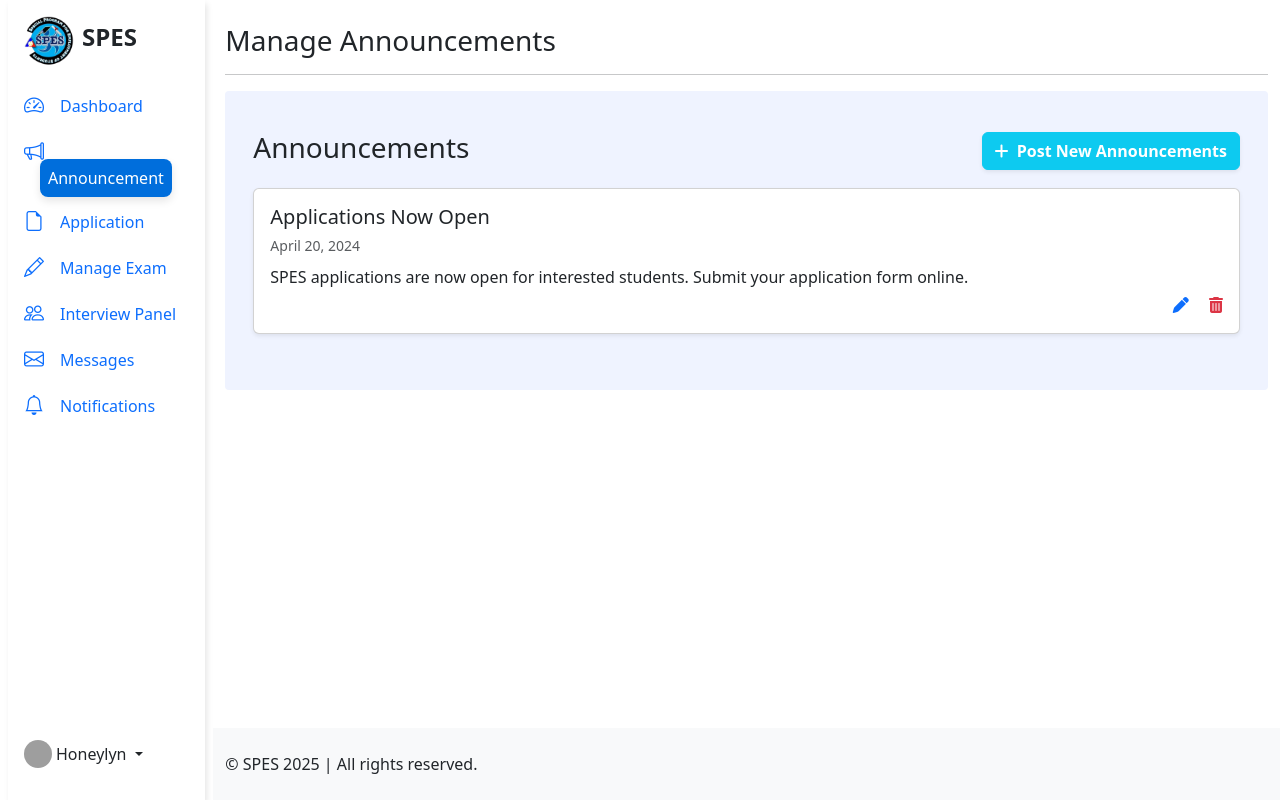
After one commit to jericwin/SPES, a Flask app: page /admin/announcements in a window 1280 px wide. The commit adds this page. Run offline with Flask 3, Linux system fonts and the light colour scheme; grey boxes are pictures that could not be loaded.

Commit message:
Add announcements page and update navigation links

```diff
--- a/app.py
+++ b/app.py
@@ -22,6 +22,11 @@ def new_applicants_notifications():
 def admin_dashboard():
     return render_template('admin/dashboard.html')
 
+# announcements
+@app.route('/admin/announcements')
+def admin_announcements():
+    return render_template('admin/announcements.html')
+
 # admin applicantions.html
 @app.route('/admin/applications')
 def admin_applications():
--- /dev/null
+++ b/templates/admin/announcements.html
@@ -0,0 +1,351 @@
+<!DOCTYPE html>
+<html lang="en">
+  <head>
+    <meta charset="UTF-8" />
+    <meta name="viewport" content="width=device-width, initial-scale=1.0" />
+    <link rel="icon" href="/static/images/spes-logo.png" type="image/png" />
+    <title>DigiSPES</title>
+    <link
+      rel="stylesheet"
+      href="https://cdnjs.cloudflare.com/ajax/libs/font-awesome/6.4.0/css/all.min.css"
+    />
+    <link
+      rel="stylesheet"
+      href="https://cdn.jsdelivr.net/npm/bootstrap@5.3.0-alpha1/dist/css/bootstrap.min.css"
+    />
+    <link
+      rel="stylesheet"
+      href="https://cdn.jsdelivr.net/npm/bootstrap-icons@1.10.3/font/bootstrap-icons.css"
+    />
+    <style>
+      /* this is needed to make the content scrollable on larger screens */
+      @media (min-width: 576px) {
+        .h-sm-100 {
+          height: 100%;
+        }
+      }
+
+      .spes-logo-img {
+        width: 50px;
+      }
+      #logo-name {
+        margin-left: 0.5rem;
+        font-size: 1.5rem;
+        font-weight: bold;
+      }
+      #sidebar {
+        box-shadow: 2px 4px 6px rgba(0, 0, 0, 0.1);
+      }
+      #card-body {
+        background-color: #006edc;
+        border-radius: 0.5rem;
+        box-shadow: 0 4px 8px rgba(0, 0, 0, 0.1);
+      }
+      .card-link {
+        text-decoration: none;
+        padding: 0.7rem 1rem;
+        border-radius: 0.5rem;
+        border: 1px solid white;
+        background-color: white;
+
+        &:hover {
+          background-color: #006edc;
+          color: white;
+          border: 1px solid white;
+        }
+      }
+      .main-container {
+        background-color: rgb(239, 243, 255);
+        padding: 1rem;
+        border-radius: 0.25rem;
+      }
+      #sidebar-active {
+        background-color: #006edc;
+        color: white;
+        border-radius: 0.5rem;
+        box-shadow: 0 4px 8px rgba(0, 0, 0, 0.1);
+        transition: background-color 0.3s ease, color 0.3s ease;
+        padding: 0.5rem 0.5rem;
+      }
+    </style>
+  </head>
+  <body>
+    <!-- sidebar boostrap 5-->
+
+    <div class="container-fluid overflow-hidden">
+      <div class="row vh-100 overflow-auto">
+        <div
+          class="col-12 col-sm-3 col-xl-2 px-sm-2 px-0 bg-white d-flex sticky-top"
+        >
+          <div
+            class="d-flex flex-sm-column flex-row flex-grow-1 align-items-center align-items-sm-start px-3 pt-2 text-dark pb-2"
+            id="sidebar"
+          >
+            <a
+              href="/"
+              class="d-flex align-items-center pb-sm-3 mb-md-0 me-md-auto text-dark text-decoration-none"
+            >
+              <span class="fs-5 mt-2"
+                ><img
+                  src="/static/images/spes-logo.png"
+                  alt=""
+                  srcset=""
+                  class="spes-logo-img"
+                /><span class="d-none d-sm-inline" id="logo-name"
+                  >SPES</span
+                ></span
+              >
+            </a>
+            <ul
+              class="nav nav-pills flex-sm-column flex-row flex-nowrap flex-shrink-1 flex-sm-grow-0 flex-grow-1 mb-sm-auto mb-0 justify-content-center align-items-center align-items-sm-start"
+              id="menu"
+            >
+              <li>
+                <a
+                  href="{{ url_for('admin_dashboard') }}"
+                  class="nav-link px-sm-0 px-2"
+                >
+                  <i class="fs-5 bi-speedometer2"></i
+                  ><span class="ms-3 d-none d-sm-inline" id="">Dashboard</span>
+                </a>
+              </li>
+              <li>
+                <a href="#" class="nav-link px-sm-0 px-2">
+                  <i class="fs-5 bi-megaphone"></i
+                  ><span class="ms-3 d-none d-sm-inline" id="sidebar-active"
+                    >Announcement</span
+                  >
+                </a>
+              </li>
+              <li>
+                <a
+                  href="{{ url_for('admin_applications') }}"
+                  class="nav-link px-sm-0 px-2"
+                >
+                  <i class="fs-5 bi-file-earmark"></i
+                  ><span class="ms-3 d-none d-sm-inline" id=""
+                    >Application</span
+                  >
+                </a>
+              </li>
+              <li>
+                <a href="#" class="nav-link px-sm-0 px-2">
+                  <i class="fs-5 bi-pencil"></i
+                  ><span class="ms-3 d-none d-sm-inline">Manage Exam</span>
+                </a>
+              </li>
+              <li>
+                <a href="#" class="nav-link px-sm-0 px-2">
+                  <i class="fs-5 bi-people"></i
+                  ><span class="ms-3 d-none d-sm-inline">Interview Panel</span>
+                </a>
+              </li>
+              <li>
+                <a href="#" class="nav-link px-sm-0 px-2">
+                  <i class="fs-5 bi-envelope"></i
+                  ><span class="ms-3 d-none d-sm-inline" id="">Messages</span>
+                </a>
+              </li>
+              <li>
+                <a href="#" class="nav-link px-sm-0 px-2">
+                  <i class="fs-5 bi-bell"></i
+                  ><span class="ms-3 d-none d-sm-inline">Notifications</span>
+                </a>
+              </li>
+              <li class="dropdown d-sm-none">
+                <a
+                  href="#"
+                  class="nav-link dropdown-toggle px-sm-0 px-1"
+                  id="dropdown"
+                  data-bs-toggle="dropdown"
+                  aria-expanded="false"
+                >
+                  <i class="fs-5 bi-list"></i
+                  ><span class="ms-3 d-none d-sm-inline"></span>
+                </a>
+                <ul
+                  class="dropdown-menu dropdown-menu-dark text-small shadow"
+                  aria-labelledby="dropdown"
+                >
+                  <li><a class="dropdown-item" href="#">Dashboard</a></li>
+                  <li><a class="dropdown-item" href="#">Messages</a></li>
+                  <li><a class="dropdown-item" href="#">Profile</a></li>
+                  <li>
+                    <hr class="dropdown-divider" />
+                  </li>
+                  <li><a class="dropdown-item" href="#">Sign out</a></li>
+                </ul>
+              </li>
+            </ul>
+            <div
+              class="dropdown py-sm-4 mt-sm-auto ms-auto ms-sm-0 flex-shrink-1"
+            >
+              <a
+                href="#"
+                class="d-flex align-items-center text-dark text-decoration-none dropdown-toggle"
+                id="dropdownUser1"
+                data-bs-toggle="dropdown"
+                aria-expanded="false"
+              >
+                <img
+                  src="https://github.com/mdo.png"
+                  alt="hugenerd"
+                  width="28"
+                  height="28"
+                  class="rounded-circle"
+                />
+                <span class="d-none d-sm-inline mx-1">Honeylyn</span>
+              </a>
+              <ul
+                class="dropdown-menu dropdown-menu-dark text-small shadow"
+                aria-labelledby="dropdownUser1"
+              >
+                <li><a class="dropdown-item" href="#">Settings</a></li>
+                <li><a class="dropdown-item" href="#">Profile</a></li>
+                <li>
+                  <hr class="dropdown-divider" />
+                </li>
+                <li><a class="dropdown-item" href="#">Sign out</a></li>
+              </ul>
+            </div>
+          </div>
+        </div>
+        <div class="col d-flex flex-column h-sm-100">
+          <main class="row overflow-auto">
+            <div class="col pt-4">
+              <h3>Manage Announcements</h3>
+              <hr />
+              <div class="main-container">
+                <!-- <h3>Welcome, Honeylyn!</h3>
+                bootstrap card -->
+                <div class="container py-4">
+                  <div
+                    class="d-flex justify-content-between align-items-center mb-3"
+                  >
+                    <h3>Announcements</h3>
+                    <button
+                      class="btn btn-info text-white fw-semibold shadow-sm"
+                      data-bs-toggle="modal"
+                      data-bs-target="#newAnnouncementModal"
+                    >
+                      <i class="fas fa-plus me-1"></i> Post New Announcements
+                    </button>
+                  </div>
+
+                  <!-- Example Announcement Card -->
+                  <div class="card mb-3 shadow-sm">
+                    <div class="card-body">
+                      <h5 class="card-title mb-1">Applications Now Open</h5>
+                      <small class="text-muted">April 20, 2024</small>
+                      <p class="card-text mt-2 mb-1">
+                        SPES applications are now open for interested students.
+                        Submit your application form online.
+                      </p>
+                      <div class="text-end">
+                        <a href="#" class="text-primary me-3"
+                          ><i class="fas fa-pen"></i
+                        ></a>
+                        <a href="#" class="text-danger"
+                          ><i class="fas fa-trash-alt"></i
+                        ></a>
+                      </div>
+                    </div>
+                  </div>
+                </div>
+              </div>
+            </div>
+          </main>
+          <footer class="row bg-light py-4 mt-auto">
+            <div class="col">&copy SPES 2025 | All rights reserved.</div>
+          </footer>
+        </div>
+      </div>
+    </div>
+    <!-- Modal -->
+    <div
+      class="modal fade"
+      id="newAnnouncementModal"
+      tabindex="-1"
+      aria-labelledby="newAnnouncementLabel"
+      aria-hidden="true"
+    >
+      <div class="modal-dialog modal-lg">
+        <div class="modal-content shadow-sm">
+          <div class="modal-header">
+            <h5 class="modal-title" id="newAnnouncementLabel">
+              Post New Announcement
+            </h5>
+            <button
+              type="button"
+              class="btn-close"
+              data-bs-dismiss="modal"
+              aria-label="Close"
+            ></button>
+          </div>
+          <div class="modal-body">
+            <form>
+              <!-- Audience Selection -->
+              <div class="form-floating mb-3">
+                <select class="form-select" id="targetAudience" required>
+                  <option selected disabled>Select audience</option>
+                  <option>New Applicants</option>
+                  <option>Old Applicants</option>
+                  <option>All</option>
+                </select>
+                <label for="targetAudience">Target Audience</label>
+              </div>
+
+              <!-- Title -->
+              <div class="form-floating mb-3">
+                <input
+                  type="text"
+                  class="form-control"
+                  id="announcementTitle"
+                  placeholder="Enter announcement title"
+                  required
+                />
+                <label for="announcementTitle">Announcement Title</label>
+              </div>
+
+              <!-- Description -->
+              <div class="mb-3">
+                <label class="form-label">Description</label>
+                <textarea
+                  class="form-control"
+                  rows="4"
+                  placeholder="Enter announcement details..."
+                  required
+                ></textarea>
+              </div>
+
+              <!-- Date -->
+              <div class="form-floating mb-3">
+                <input
+                  type="date"
+                  class="form-control"
+                  id="announcementDate"
+                  required
+                />
+                <label for="announcementDate">Date</label>
+              </div>
+
+              <!-- File/Image -->
+              <div class="mb-3">
+                <label class="form-label">Attach Image/File (optional)</label>
+                <input type="file" class="form-control" />
+              </div>
+
+              <!-- Publish Button -->
+              <div class="text-end">
+                <button type="submit" class="btn btn-success">
+                  Publish Announcement
+                </button>
+              </div>
+            </form>
+          </div>
+        </div>
+      </div>
+    </div>
+    <script src="https://cdn.jsdelivr.net/npm/bootstrap@5.3.0-alpha1/dist/js/bootstrap.bundle.min.js"></script>
+  </body>
+</html>
--- a/templates/admin/applications.html
+++ b/templates/admin/applications.html
@@ -106,7 +106,10 @@
                 </a>
               </li>
               <li>
-                <a href="#" class="nav-link px-sm-0 px-2">
+                <a
+                  href="{{ url_for('admin_announcements') }}"
+                  class="nav-link px-sm-0 px-2"
+                >
                   <i class="fs-5 bi-megaphone"></i
                   ><span class="ms-3 d-none d-sm-inline">Announcements</span>
                 </a>
--- a/templates/admin/dashboard.html
+++ b/templates/admin/dashboard.html
@@ -105,7 +105,10 @@
                 </a>
               </li>
               <li>
-                <a href="#" class="nav-link px-sm-0 px-2">
+                <a
+                  href="{{ url_for('admin_announcements') }}"
+                  class="nav-link px-sm-0 px-2"
+                >
                   <i class="fs-5 bi-megaphone"></i
                   ><span class="ms-3 d-none d-sm-inline">Announcements</span>
                 </a>
```
